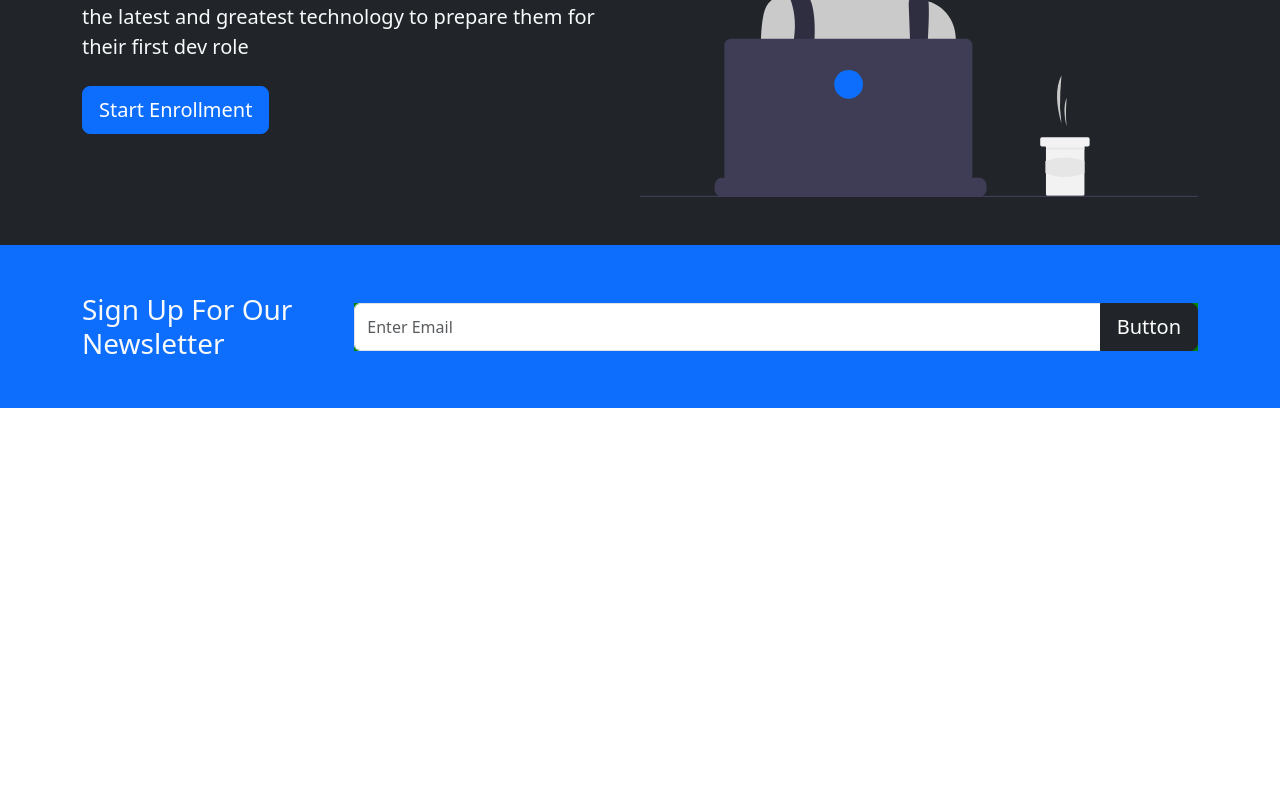
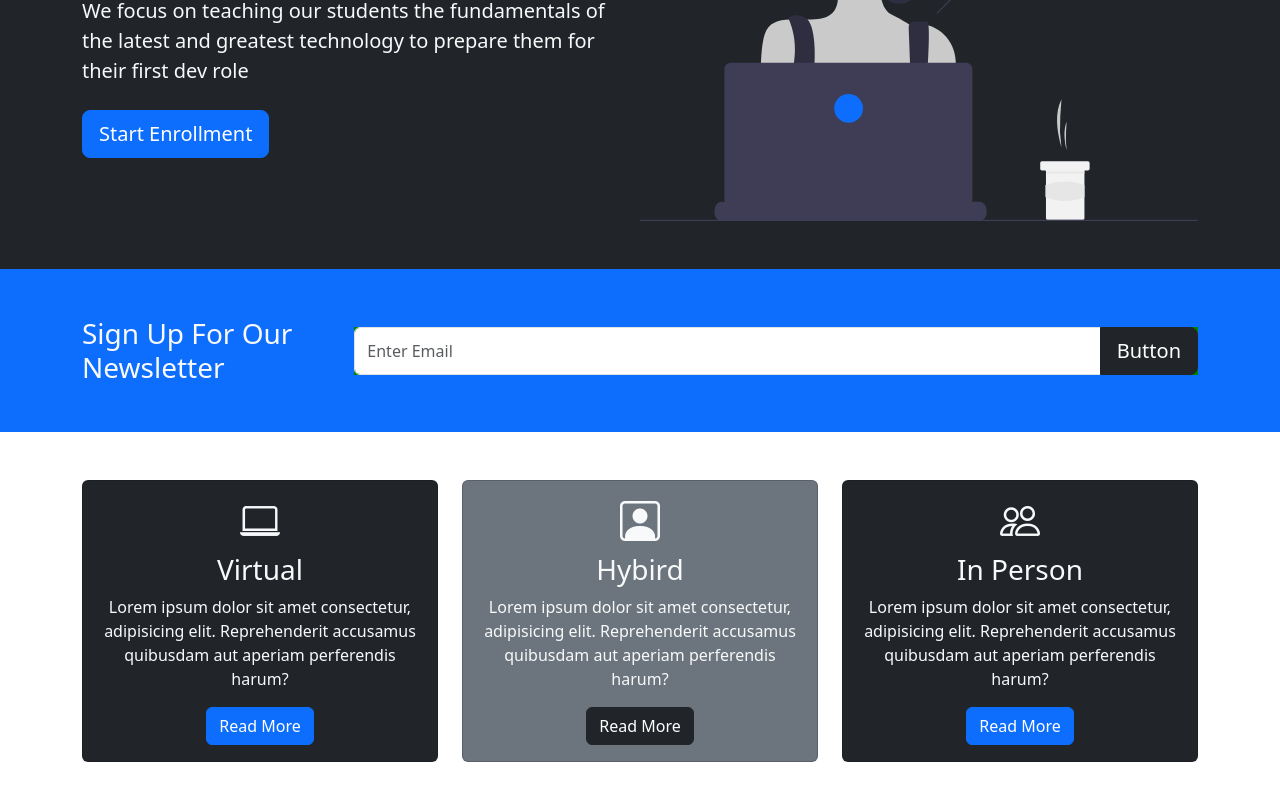
Before and after one commit to siraj-codes/Page_with_react_and_bootstrap, a React (Vite) app in the folder simple-web-page/: page / in a window 1280 px wide. Shown: the part 268-1068 px from the top of the page. Before the commit the page ends 800 px from the top, so only its background shows below. Built offline with nearby package versions, Linux system fonts and the light colour scheme.

Commit message:
Boxes added

```diff
--- a/simple-web-page/src/App.jsx
+++ b/simple-web-page/src/App.jsx
@@ -1,14 +1,21 @@
 import Navigation_Bar from "./components/Navigation_Bar";
 import ShowCase from "./components/ShowCase";
 import NewsLetter from "./components/NewsLetter";
+import CardSection from "./components/CardsSection";
 import "./App.css";
 
 function App() {
   return (
     <>
+      <link
+        rel="stylesheet"
+        href="https://cdn.jsdelivr.net/npm/bootstrap-icons@1.3.0/font/bootstrap-icons.css"
+      ></link>
+      ;
       <Navigation_Bar />
       <ShowCase />
       <NewsLetter />
+      <CardSection />
     </>
   );
 }
--- /dev/null
+++ b/simple-web-page/src/components/Card1.jsx
@@ -0,0 +1,25 @@
+let Card1 = () => {
+  return (
+    <>
+      <div className="col-md mb-4">
+        <div className="card bg-dark text-light">
+          <div className="card-body text-center">
+            <div className="h1">
+              <i className="bi bi-laptop"></i>
+            </div>
+            <h3 className="card-title">Virtual</h3>
+            <p className="card-text">
+              Lorem ipsum dolor sit amet consectetur, adipisicing elit.
+              Reprehenderit accusamus quibusdam aut aperiam perferendis harum?
+            </p>
+            <a href="" className="btn btn-primary">
+              Read More
+            </a>
+          </div>
+        </div>
+      </div>
+    </>
+  );
+};
+
+export default Card1;
--- /dev/null
+++ b/simple-web-page/src/components/Card2.jsx
@@ -0,0 +1,25 @@
+let Card2 = () => {
+  return (
+    <>
+      <div className="col-md mb-4">
+        <div className="card bg-secondary text-light">
+          <div className="card-body text-center">
+            <div className="h1">
+              <i className="bi bi-person-square"></i>
+            </div>
+            <h3 className="card-title">Hybird</h3>
+            <p className="card-text">
+              Lorem ipsum dolor sit amet consectetur, adipisicing elit.
+              Reprehenderit accusamus quibusdam aut aperiam perferendis harum?
+            </p>
+            <a href="" className="btn btn-dark">
+              Read More
+            </a>
+          </div>
+        </div>
+      </div>
+    </>
+  );
+};
+
+export default Card2;
--- /dev/null
+++ b/simple-web-page/src/components/Card3.jsx
@@ -0,0 +1,25 @@
+let Card3 = () => {
+  return (
+    <>
+      <div className="col-md mb-4">
+        <div className="card bg-dark text-light">
+          <div className="card-body text-center">
+            <div className="h1">
+              <i className="bi bi-people"></i>
+            </div>
+            <h3 className="card-title">In Person</h3>
+            <p className="card-text">
+              Lorem ipsum dolor sit amet consectetur, adipisicing elit.
+              Reprehenderit accusamus quibusdam aut aperiam perferendis harum?
+            </p>
+            <a href="" className="btn btn-primary">
+              Read More
+            </a>
+          </div>
+        </div>
+      </div>
+    </>
+  );
+};
+
+export default Card3;
--- /dev/null
+++ b/simple-web-page/src/components/CardsSection.jsx
@@ -0,0 +1,18 @@
+import Card1 from "./Card1";
+import Card2 from "./Card2";
+import Card3 from "./Card3";
+let CardSection = () => {
+  return (
+    <section className="p-5">
+      <div className="container">
+        <div className="row text-center">
+          <Card1 />
+          <Card2 />
+          <Card3 />
+        </div>
+      </div>
+    </section>
+  );
+};
+
+export default CardSection;
```
